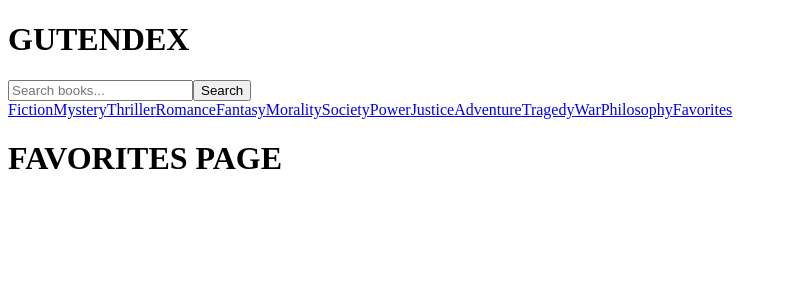
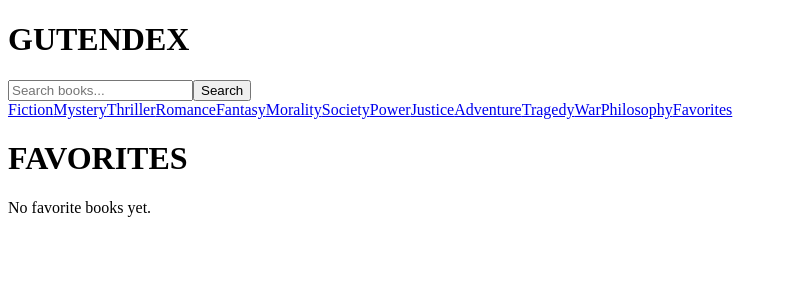
Before and after one commit to mathiaskodehode/Gutendex, a React (Vite) app: page /favorites in a window 1280 px wide. Shown: the top 300 px of the page, without its empty margins (0-787 px from the left). Built offline with nearby package versions, Linux system fonts and the light colour scheme.

Commit message:
add favoritesPage and add favorites component to it

```diff
--- a/src/components/Favorites.tsx
+++ b/src/components/Favorites.tsx
@@ -5,8 +5,6 @@
 
     return (
         <>
-            <h2>Favorites</h2>
-
             {favorites.length === 0 ? (
                 <p>No favorite books yet.</p>
             ) : (
--- /dev/null
+++ b/src/pages/FavoritesPage.tsx
@@ -0,0 +1,10 @@
+import Favorites from "../components/Favorites.tsx";
+
+export default function FavoritesPage() {
+    return (
+        <>
+            <h1>FAVORITES</h1>
+            <Favorites />
+        </>
+    );
+}
--- a/src/router/index.tsx
+++ b/src/router/index.tsx
@@ -2,6 +2,7 @@
 import MainLayout from "../layouts/MainLayout";
 import Home from "../pages/Home";
 import CategoryPage from "../pages/CategoryPage.tsx";
+import FavoritesPage from "../pages/FavoritesPage.tsx";
 
 export const router = createBrowserRouter([
     {
@@ -10,7 +11,7 @@
         children: [
             { index: true, element: <Home /> },
             { path: "category/:category", element: <CategoryPage /> },
-            { path: "favorites", element: <h1>FAVORITES PAGE</h1> },
+            { path: "favorites", element: <FavoritesPage /> },
         ],
     },
     {
```
